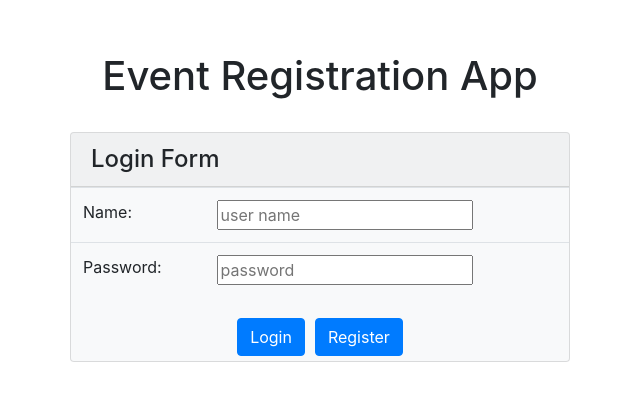
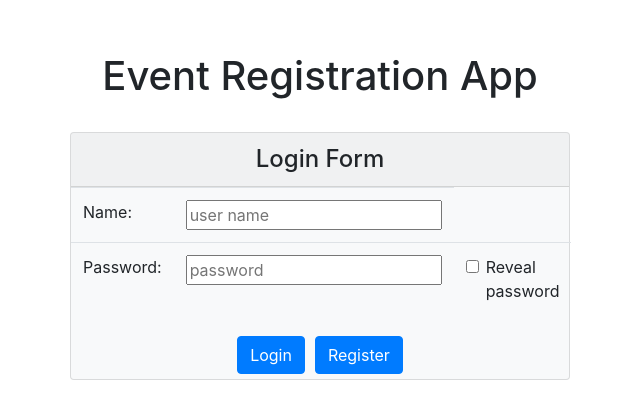
Before and after one commit to hunterr22/metro-frontend, a React (Create React App) app: page /login in a window 1280 px wide. Shown: the part 148-566 px from the top of the page, without its empty margins (320-960 px from the left). Built offline with nearby package versions, Linux system fonts and the light colour scheme.

Commit message:
Add password toggle on login form

```diff
--- a/src/App.css
+++ b/src/App.css
@@ -45,3 +45,7 @@ ul {
 .grid {
   display: grid;
 }
+
+.toggle {
+  margin-left: 0;
+}
--- a/src/components/Login.js
+++ b/src/components/Login.js
@@ -8,7 +8,7 @@ const LoginForm = ({ username, password, email, loginstate, mode, handleChange,
   return (
     <div id='login-form' className="card bg-light">
       <div>
-        <h4 className="card-header">Login Form</h4>
+        <h4 className="card-header centered-div">Login Form</h4>
         <form >
           <table className="table" ><tbody>
             <tr>
@@ -25,9 +25,16 @@ const LoginForm = ({ username, password, email, loginstate, mode, handleChange,
             </tr>
             <tr>
               <td>Password:</td>
-              <td><input type={'password'} name={'password'} onChange={handleChange}
+              <td><input type={'password'} name={'password'} className="toggle" onChange={handleChange}
                 placeholder={'password'}
                 value={password} /></td>
+              <td>
+                <div class="form-check">
+                  <input class="form-check-input" type="checkbox" id="defaultCheck" value=""
+                    onChange={handleChange} />
+                  <label class="form-check-label" for="defaultCheck">Reveal password</label>
+                </div>
+              </td>
             </tr>
           </tbody></table>
           <div className='centered-div'>
@@ -63,6 +70,17 @@ const mapDispatchToProps = (dispatch) => {
     handleChange: (e) => {
       const field_name = e.currentTarget.name;
       const field_value = e.currentTarget.value;
+      const isChecked = e.target.checked || !e.target.checked;
+
+      console.log(field_value.getAttribute);
+
+      if (isChecked) {
+        if (document.querySelector(".toggle").getAttribute("type") === 'password') {
+          document.querySelector(".toggle").setAttribute("type", "text");
+        } else {
+          document.querySelector(".toggle").setAttribute("type", "password");
+        }
+      }
 
       dispatch(updateLoginFormObject(field_name, field_value));
     },
@@ -94,6 +112,7 @@ const mapDispatchToProps = (dispatch) => {
   }
 }
 
+
 const VisibleLoginForm = connect(
   mapStateToProps,
   mapDispatchToProps
```
